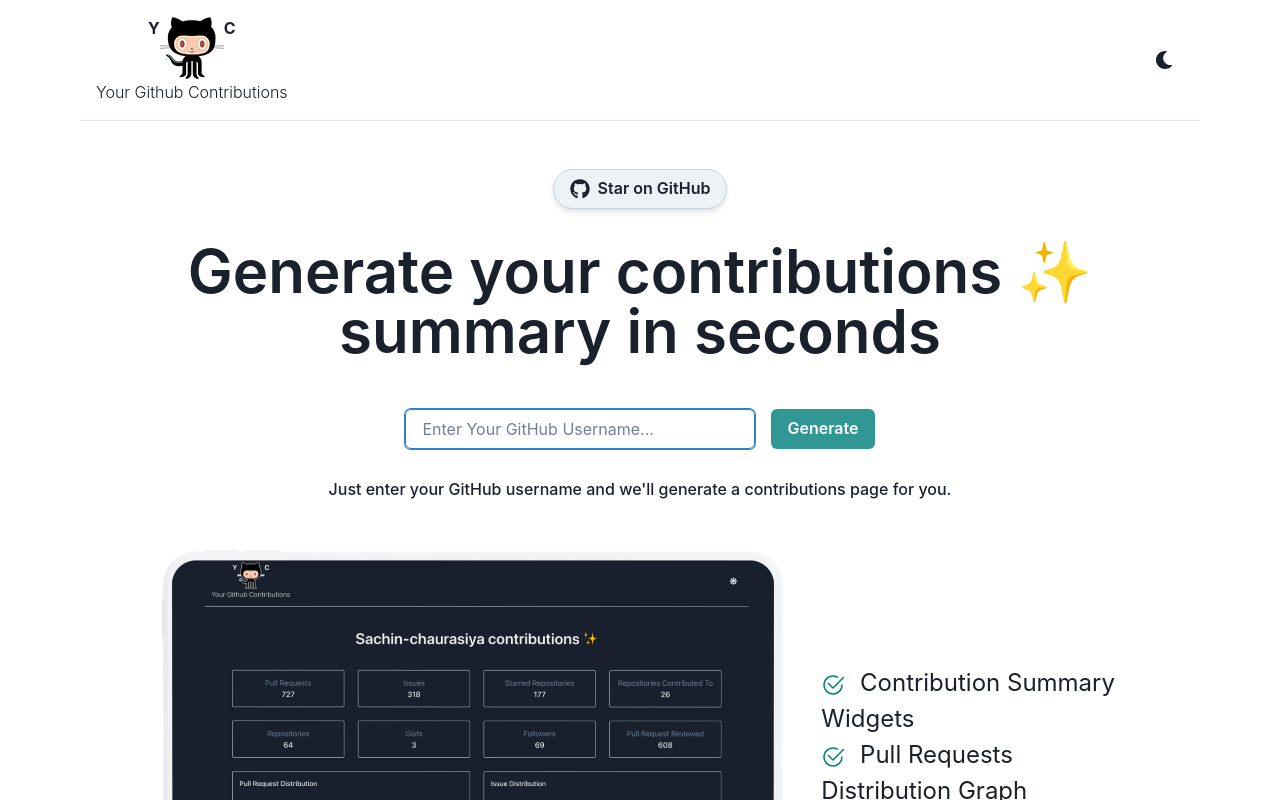
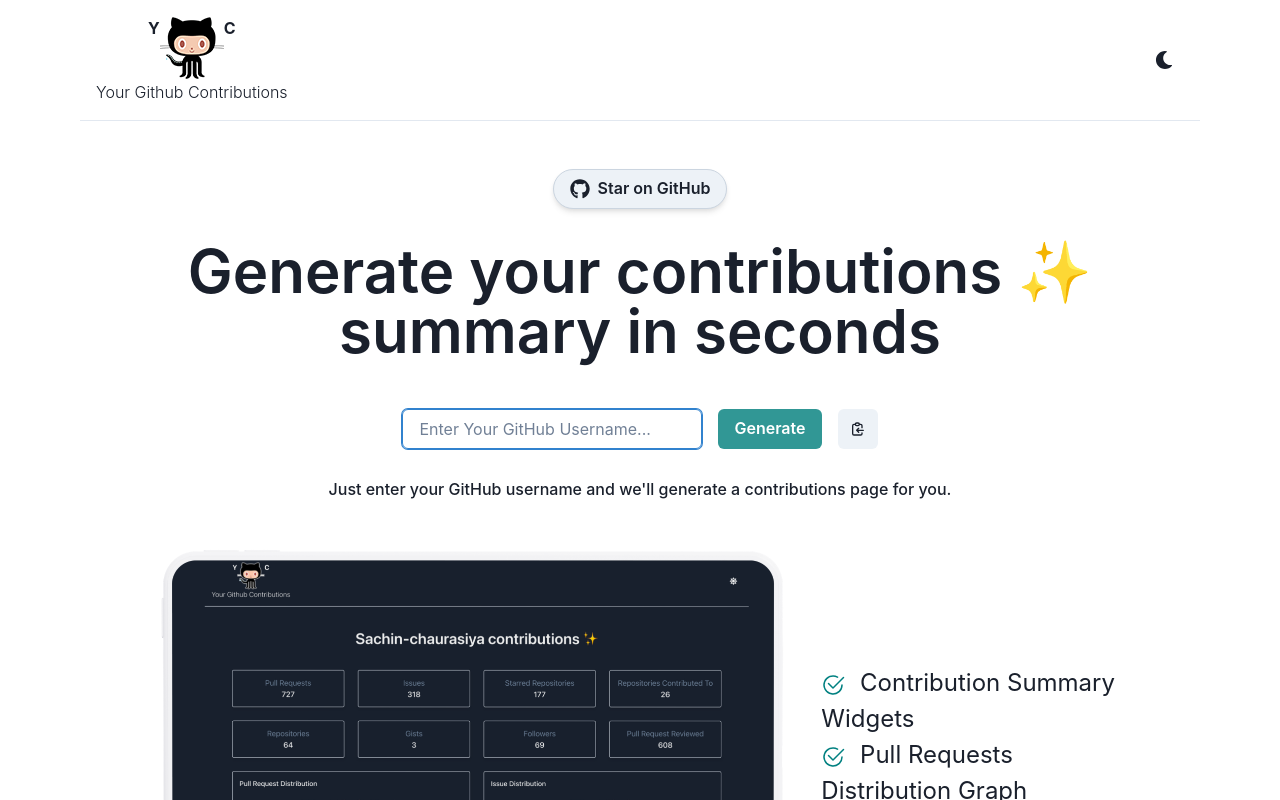
Before and after one commit to OpenSource-Journey/Your-Github-Contributions, a React (Create React App) app: page / in a window 1280 px wide. Shown: the top 800 px of the page. Built offline with nearby package versions, Linux system fonts and the light colour scheme.

Commit message:
chore: add support for copy url

```diff
--- a/src/components/Forms/UserNamForm.tsx
+++ b/src/components/Forms/UserNamForm.tsx
@@ -1,17 +1,40 @@
-import { Button, Flex, Input } from '@chakra-ui/react';
-import { useState } from 'react';
+import {
+  Button,
+  Flex,
+  IconButton,
+  Input,
+  Tooltip,
+  useClipboard,
+} from '@chakra-ui/react';
+import { useEffect, useMemo, useState } from 'react';
 
 import { useNavigate } from 'react-router-dom';
+import { HiOutlineClipboardCopy } from 'react-icons/hi';
 
 const UserNameForm = () => {
   const navigate = useNavigate();
+  const { onCopy, setValue, hasCopied } = useClipboard('');
   const [userName, setUserName] = useState<string>('');
+
+  useMemo(() => {
+    const url = `${window.location.protocol}//${window.location.host}/contributions/${userName}`;
+
+    setValue(url);
+
+    return url;
+  }, [userName, setValue]);
+
+  useEffect(() => {
+    if (hasCopied) {
+      alert('Contributions page link copied successfully!');
+    }
+  }, [hasCopied]);
 
   return (
     <>
       <Flex gap={4} justifyContent="center" alignItems="center">
         <Input
-          width={{ base: '300px', lg: '350px' }}
+          width={{ base: '250px', lg: '300px' }}
           spellCheck={false}
           type="search"
           autoFocus
@@ -31,6 +54,14 @@ const UserNameForm = () => {
         >
           Generate
         </Button>
+        <Tooltip label="Copy Contributions Page URL">
+          <IconButton
+            disabled={!userName}
+            aria-label="contributions-page-link"
+            icon={<HiOutlineClipboardCopy />}
+            onClick={onCopy}
+          />
+        </Tooltip>
       </Flex>
     </>
   );
```
